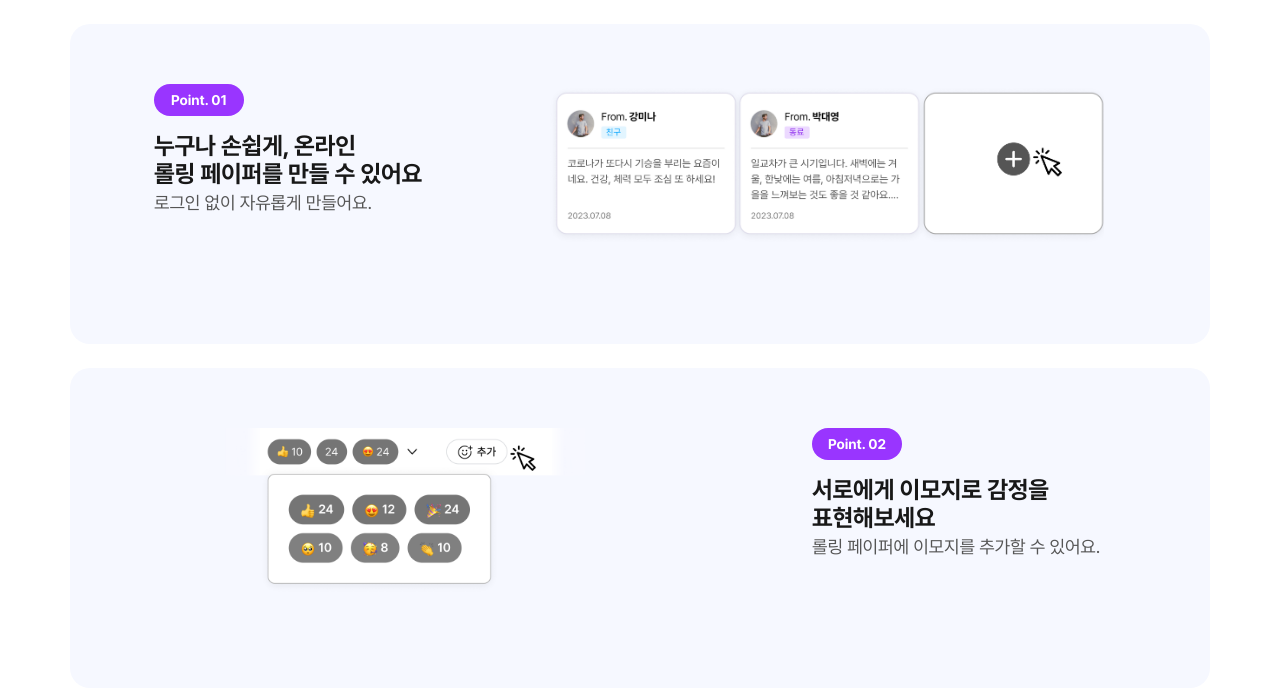
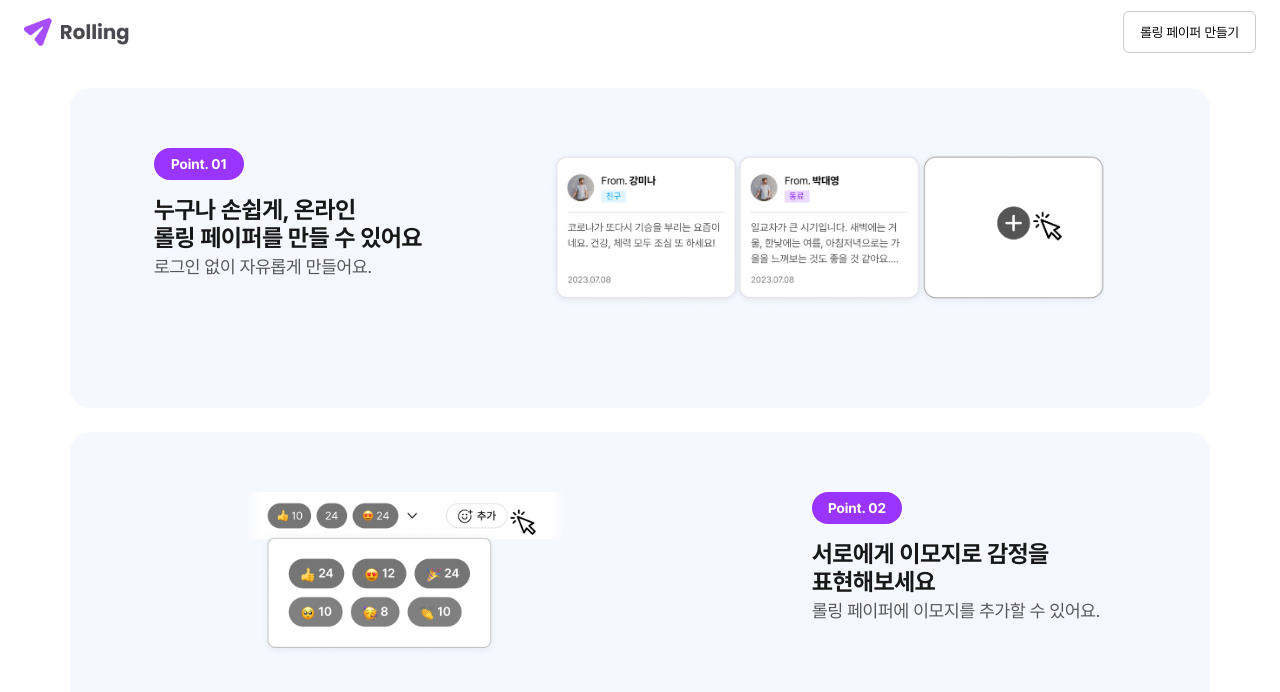
Before and after one commit to Rolligo/rolling, a React (Create React App) app: page / in a window 1280 px wide. Shown: the top 692 px of the page. Built offline with nearby package versions, Linux system fonts and the light colour scheme.

Commit message:
fix: logoImg 크기 수정

```diff
--- a/src/components/NavBar/NavBar.jsx
+++ b/src/components/NavBar/NavBar.jsx
@@ -2,15 +2,15 @@ import logoIcon from "assets/images/icons/logoIcon.png";
 import NavWhiteButton from "components/StyledButtons/NavWhiteButton";
 import * as S from "./NavBar.style";
 
-function Header() {
+function NavBar() {
   return (
     <S.Wrapper>
       <S.Container>
-        <img src={logoIcon} alt="logo" />
+        <S.LogoImage img src={logoIcon} alt="logo" />
         <NavWhiteButton>롤링 페이퍼 만들기</NavWhiteButton>
       </S.Container>
     </S.Wrapper>
   );
 }
 
-export default Header;
+export default NavBar;
--- a/src/components/NavBar/NavBar.style.js
+++ b/src/components/NavBar/NavBar.style.js
@@ -18,3 +18,12 @@ export const Container = styled.div`
   align-self: stretch;
   white-space: nowrap;
 `;
+
+export const LogoImage = styled.img`
+  width: 10.6rem;
+  height: 4.2rem;
+  display: flex;
+  padding: 6px 0px;
+  justify-content: center;
+  align-items: center;
+`;
--- a/src/pages/mainPage/MainPage.jsx
+++ b/src/pages/mainPage/MainPage.jsx
@@ -4,10 +4,12 @@ import Card2 from "assets/images/card-img2.png";
 import Card3 from "assets/images/card-img3.png";
 import Emoji from "assets/images/Emoji.png";
 import * as S from "./MainPage.style";
+import NavBar from "components/NavBar";
 
 const MainPage = () => {
   return (
     <S.MainPageDiv>
+      <NavBar />
       {/* 네비게이션 바 태그 여기에 위치해주세요! */}
       <S.Section>
         <S.DescriptionDiv>
```
